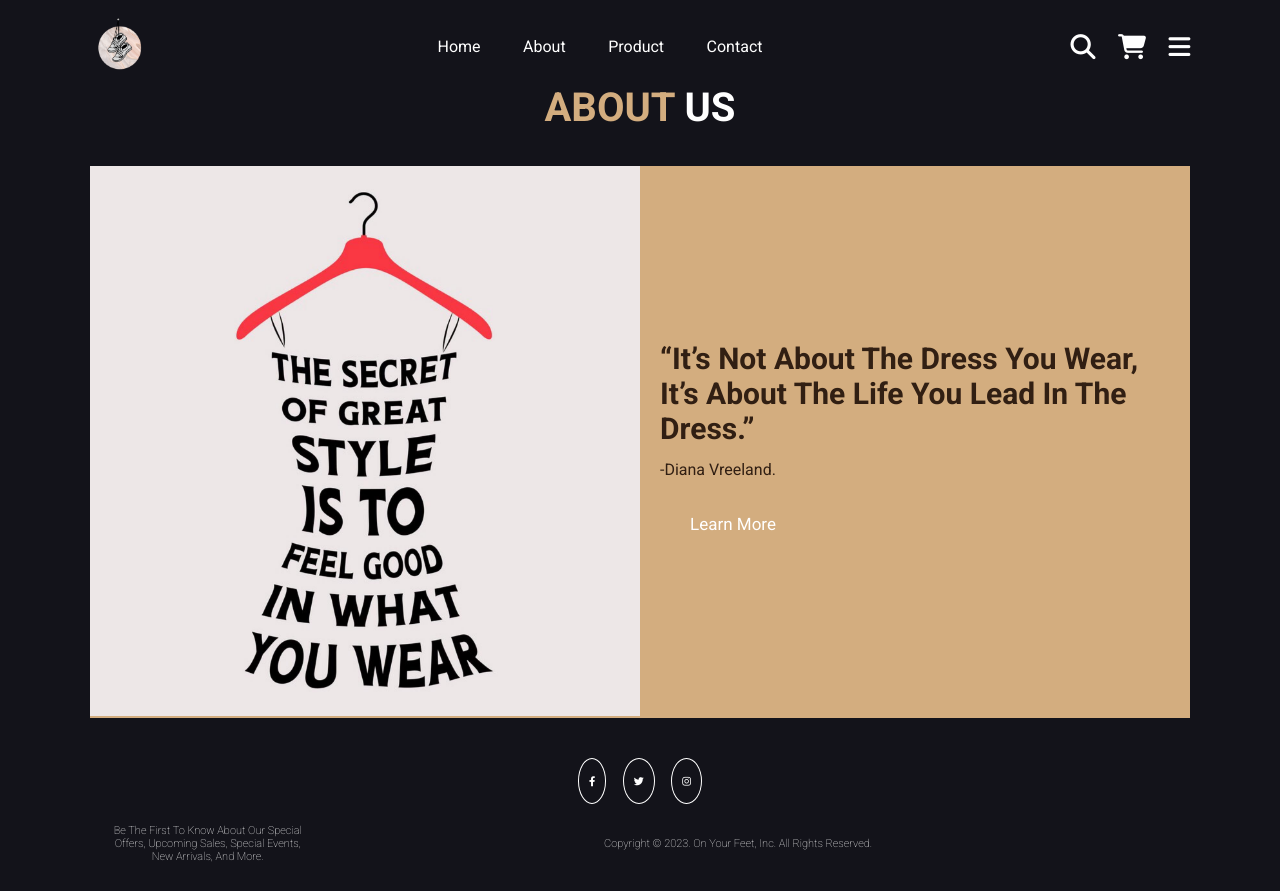
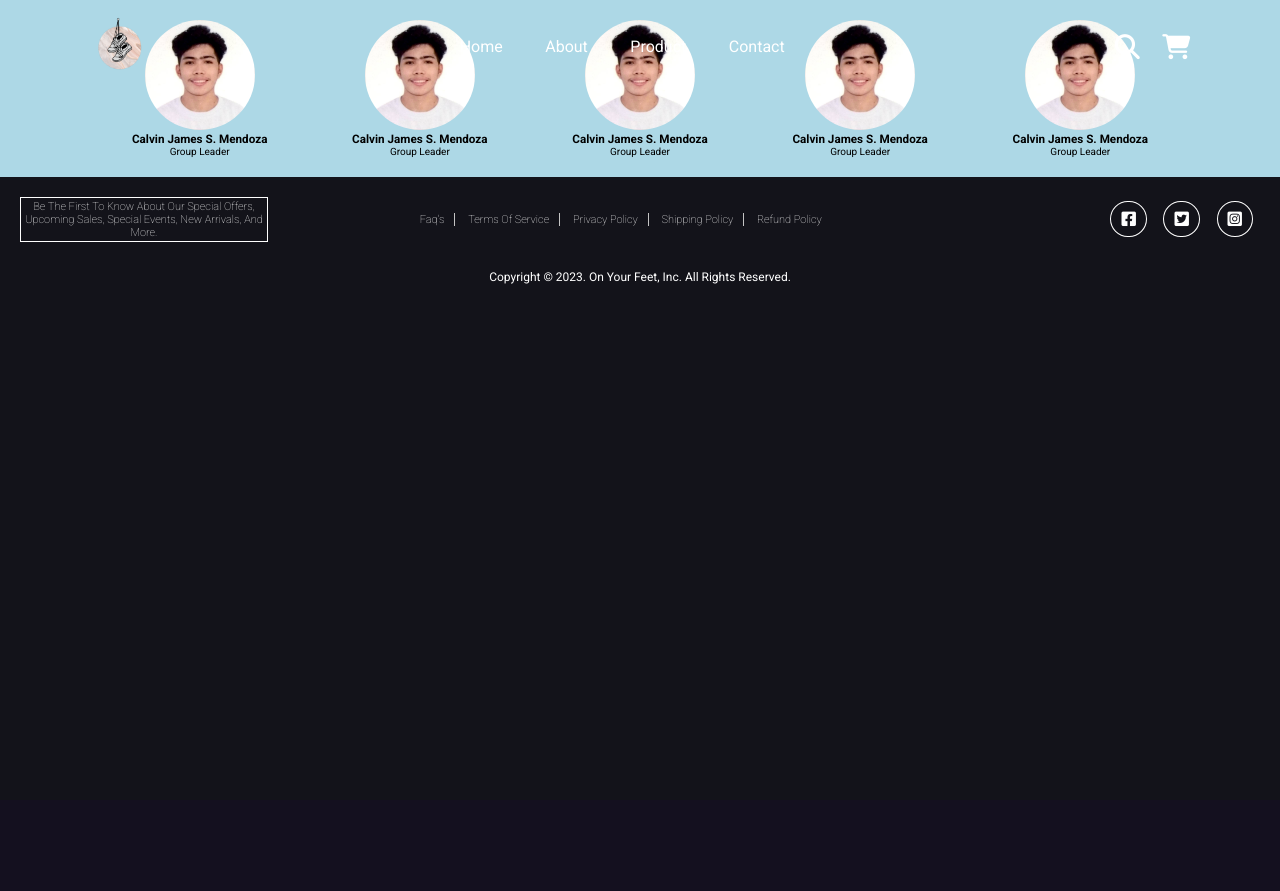
Before and after one commit to Airtrickster/shoebox-onyourfeet, a PHP site: page /about.html in a window 1280 px wide. After the commit the page ends 284 px from the top, so only its background shows below. Run offline with PHP 8.4, Linux system fonts and the light colour scheme.

Commit message:
small css fix

```diff
--- a/about.html
+++ b/about.html
@@ -8,7 +8,7 @@
     <link rel="stylesheet" href="lib/fontawesome-free-6.2.1-web/css/all.min.css">
     <title>On your feet | About</title>
 </head>
-<body>
+<body background="#fff">
 
     <header class="header">
 
@@ -72,45 +72,61 @@
 
     </header>
 
-    <section class="about" id="about">
-
-        <h1 class="heading"> <span>about</span> us </h1>
-
-        <div class="row">
-
-            <div class="image">
-                <img src="images/about-img.jpg" alt="">
-            </div>
-
-            <div class="content">
-                <h3> “It’s not about the dress you wear, it’s about the life you lead in the dress.”</h3>
-                <p>-Diana Vreeland.</p>
-                <a href="#" class="btn">learn more</a>
-            </div>
-
+    <section class="members">
+        <div class="card">
+            <img src="./images/pic-2.jpg" alt="">
+            <h3>Calvin James S. Mendoza</h3>
+            <p>Group Leader</p>
         </div>
-
+        <div class="card">
+            <img src="./images/pic-2.jpg" alt="">
+            <h3>Calvin James S. Mendoza</h3>
+            <p>Group Leader</p>
+        </div>
+        <div class="card">
+            <img src="./images/pic-2.jpg" alt="">
+            <h3>Calvin James S. Mendoza</h3>
+            <p>Group Leader</p>
+        </div>
+        <div class="card">
+            <img src="./images/pic-2.jpg" alt="">
+            <h3>Calvin James S. Mendoza</h3>
+            <p>Group Leader</p>
+        </div>
+        <div class="card">
+            <img src="./images/pic-2.jpg" alt="">
+            <h3>Calvin James S. Mendoza</h3>
+            <p>Group Leader</p>
+        </div>
     </section>
 
-    <section class="footer">
-
-        <div class="share">
-            <a href="https://www.facebook.com/VandKApparel" class="fab fa-facebook-f"></a>
-            <a href="https://www.twitter.com/" class="fab fa-twitter"></a>
-            <a href="https://www.instagram.com/" class="fab fa-instagram"></a>
-        </div>
+    <footer class="footer">
 
         <div class="credit">
             <div class="wrap">
                 <p>Be the first to know about our special offers, upcoming sales, special events, new arrivals, and more.</p>
             </div>
 
-            <p> Copyright  &copy; 2023. On your feet, inc. all rights reserved.</p>
+            <div class="help">
+                <a href="FAQ.html">faq's</a>
+                <a href="tos.html">terms of service</a>
+                <a href="">privacy policy</a>
+                <a href="shipping_policy.html">shipping policy</a>
+                <a href="refund_policy.html">refund policy</a>
+            </div>
 
-            <a href="#"><i class="fa-thin fa-user-headset"></i></a>
+            <div class="share">
+                <a href="https://www.facebook.com/VandKApparel" class="fab fa-xl fa-square-facebook"></a>
+                <a href="https://www.twitter.com/" class="fab fa-xl fa-square-twitter"></a>
+                <a href="https://www.instagram.com/" class="fab fa-xl fa-square-instagram"></a>
+            </div>
         </div>
 
-    </section>
+    </footer>
+
+    <footer class="sub-footer">
+        <p> Copyright &copy; 2023. On your feet, inc. all rights reserved.</p>
+    </footer>
 
     <script src="js/script.js"></script>
 
--- a/css/style.css
+++ b/css/style.css
@@ -36,19 +36,6 @@ html{
 
 section{
     padding: 2rem 7%;
-}
-
-.heading{
-    text-align: center;
-    color:#fff;
-    text-transform: uppercase;
-    padding-bottom: 3.5rem;
-    font-size: 4rem;
-}
-
-.heading span{
-    color:var(--main-color);
-    text-transform: uppercase;
 }
 
 .btn{
@@ -114,6 +101,10 @@ section{
 }
 
 #recommended-btn{
+    display: none;
+}
+
+#menu-btn{
     display: none;
 }
 
@@ -250,39 +241,16 @@ section{
     margin: auto;
 }
 
-.about{
-    margin-top: 5% ;
+.members{
+    background-color:lightblue;
+    display: flex;
+    justify-content: space-around;
+    text-align: center;
 }
 
-.about .row{
-    display: flex;
-    align-items: center;
-    background:var(--main-color);
-    flex-wrap: wrap;
-}
-
-.about .row .image{
-    flex:1 1 45rem;
-}
-
-.about .row .image img{
-    width: 100%;
-}
-.about .row .content{
-    flex:1 1 45rem;
-    padding:2rem;
-}
-
-.about .row .content h3{
-    font-size: 3rem;
-    color:#311f13;
-}
-
-.about .row .content p{
-    font-size: 1.6rem;
-    color:#311f13;
-    padding:1rem 0;
-    line-height: 1.8;
+.members .card img{
+    width: 50%;
+    border-radius: 50%;
 }
 
 .shipping-policy{
@@ -549,12 +517,19 @@ footer{
 }
 
 .wrap{
-    width:18.5%;
+    width: 20%;
 }
 
 .wrap p{
     word-wrap: break-word;
     text-align: center;
+    border: var(--text ) 1px solid;
+    text-align: center;
+    padding: 2px;
+}
+
+.help{
+    margin-left: -130px;
 }
 
 .help a {
--- a/index.html
+++ b/index.html
@@ -91,7 +91,7 @@
         <img src="images/mini-logo.png" alt="mini logo">
         <h3>On your feet</h3>
         <p><q>I still have my feet on the ground</q></p>
-        <a href="#product" >get yours now!</a>
+        <a href="#product">get yours now!</a>
     </div>
 
 </section>
--- a/tos.html
+++ b/tos.html
@@ -47,8 +47,8 @@
           Notice
         </h4>
         <div class="buttons">
-          <button class="btn red-btn">Accept</button>
-          <button class="btn gray-btn">Decline</button>
+          <button class="btn red-btn" >Accept</button>
+          <button class="btn gray-btn" >Decline</button>
         </div>
       </div>
     </div>
```
Also changed, not shown: other parts of css/style.css (+56 -7 lines), FAQ.html (+7 -5 lines), contact.html (+21 -12 lines), css/FAQ.css (+12 -0 lines), product.html (+21 -12 lines), refund_policy.html (+21 -12 lines), shipping_policy.html (+21 -12 lines), images/pic-1.jpg (deleted), images/pic-3.jpg (deleted).
